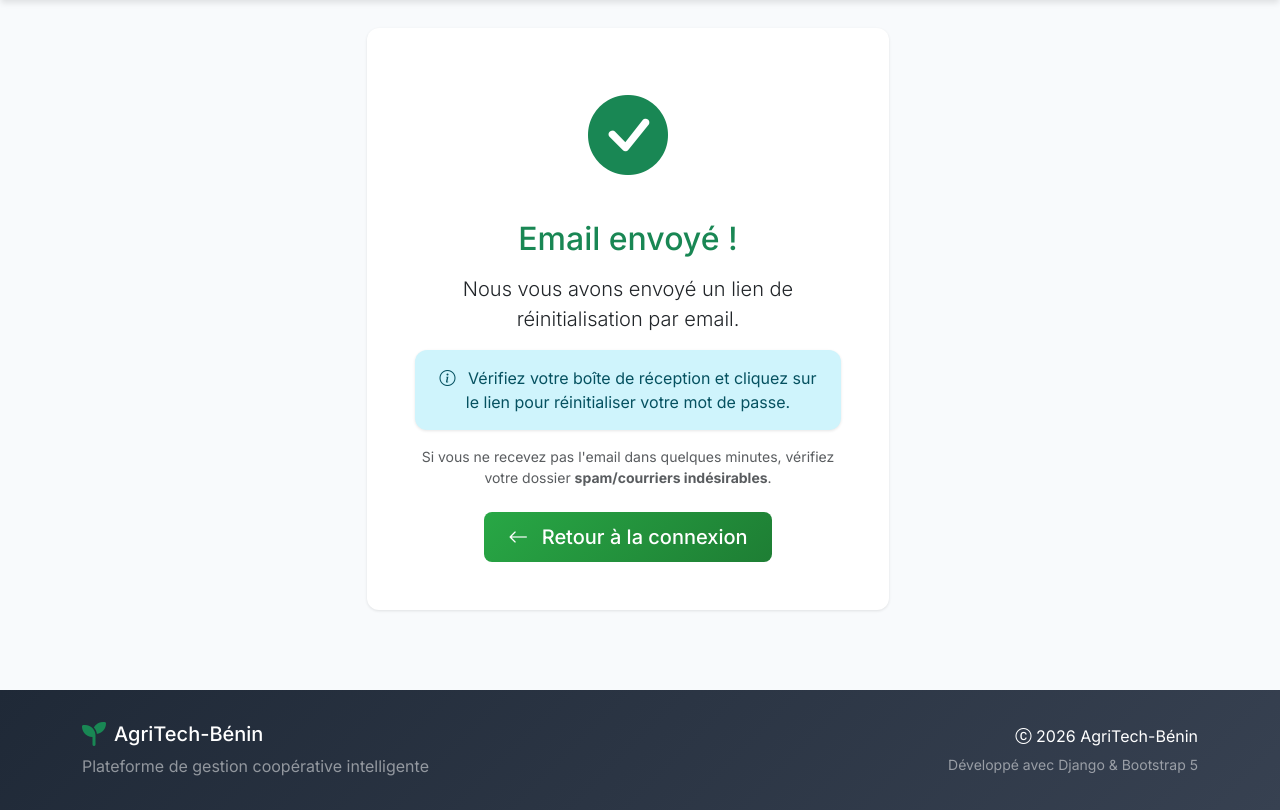
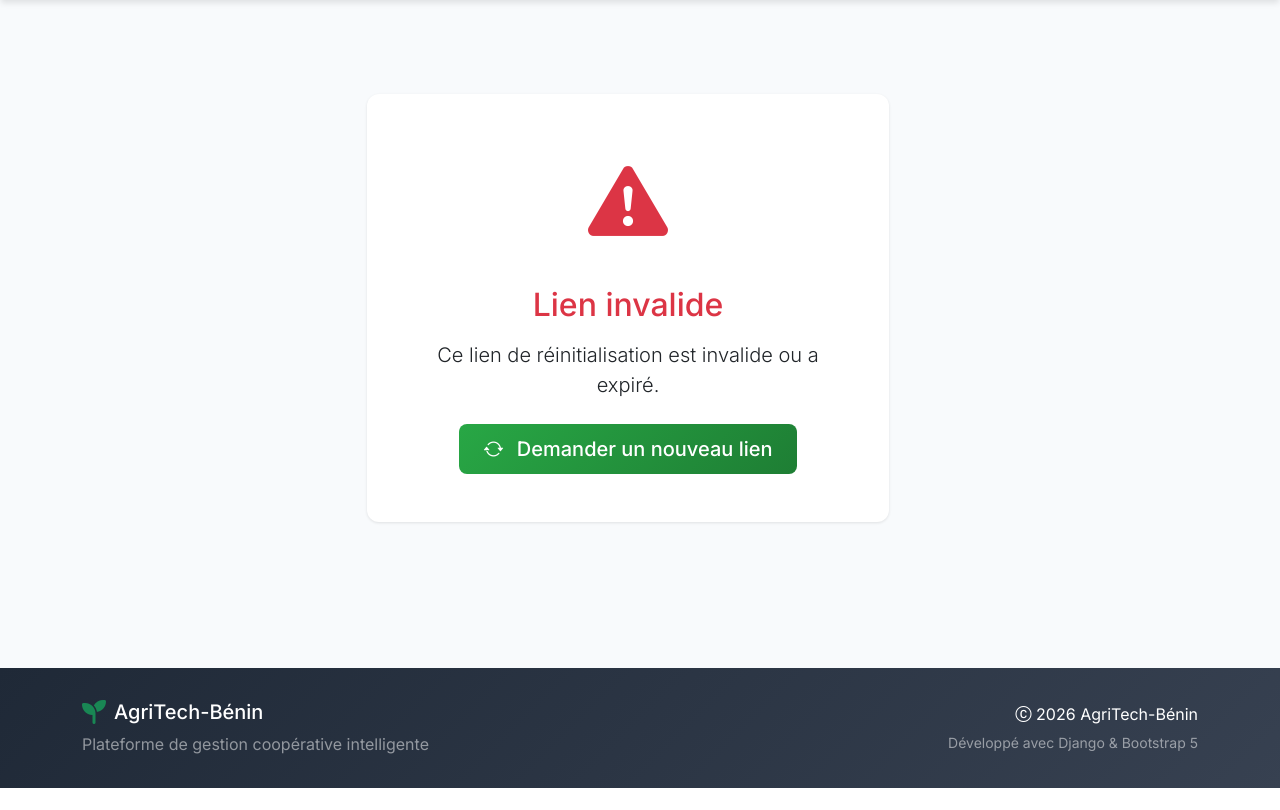
Before and after one commit to amirmoussa01/agritech-benin, a Django app: page /password-reset-confirm/1/1/ in a window 1280 px wide. Shown: the part 80-890 px from the top of the page. After the commit the page ends 868 px from the top, so only its background shows below. Run offline with Django 5.2, Linux system fonts and the light colour scheme; parts of the project's set-up code (start-up, migrations or seed data) failed here and were passed over.

Commit message:
Modif mail 2

```diff
--- a/templates/registration/password_reset_confirm.html
+++ b/templates/registration/password_reset_confirm.html
@@ -1,38 +1,111 @@
 {% extends 'base.html' %}
 
-{% block title %}Email envoyé - AgriTech-Bénin{% endblock %}
+{% block title %}Nouveau mot de passe - AgriTech-Bénin{% endblock %}
+
+{% block extra_css %}
+<style>
+    .input-group {
+        position: relative;
+        margin-bottom: 1.5rem;
+    }
+
+    .input-icon {
+        position: absolute;
+        left: 15px;
+        top: 50%;
+        transform: translateY(-50%);
+        color: #94a3b8;
+        z-index: 10;
+    }
+
+    .form-control.with-icon {
+        padding-left: 45px;
+    }
+</style>
+{% endblock %}
 
 {% block content %}
 <div class="container" style="min-height: 70vh; display: flex; align-items: center;">
     <div class="row justify-content-center w-100">
         <div class="col-md-6">
-            <div class="card text-center">
-                <div class="card-body p-5">
-                    <div class="mb-4">
-                        <i class="bi bi-check-circle-fill text-success" style="font-size: 5rem;"></i>
+            {% if validlink %}
+                <div class="card">
+                    <div class="card-header text-center bg-success text-white">
+                        <i class="bi bi-lock-fill" style="font-size: 3rem;"></i>
+                        <h3 class="mb-0 mt-3">Nouveau mot de passe</h3>
                     </div>
 
-                    <h2 class="text-success mb-3">Email envoyé !</h2>
+                    <div class="card-body p-4">
+                        <p class="text-muted text-center mb-4">
+                            Choisissez un nouveau mot de passe sécurisé
+                        </p>
 
-                    <p class="lead mb-3">
-                        Nous vous avons envoyé un lien de réinitialisation par email.
-                    </p>
+                        <form method="post">
+                            {% csrf_token %}
 
-                    <div class="alert alert-info">
-                        <i class="bi bi-info-circle me-2"></i>
-                        Vérifiez votre boîte de réception et cliquez sur le lien pour réinitialiser votre mot de passe.
+                            {% if form.errors %}
+                                <div class="alert alert-danger">
+                                    <i class="bi bi-exclamation-triangle-fill me-2"></i>
+                                    {% for field, errors in form.errors.items %}
+                                        {% for error in errors %}
+                                            <div>{{ error }}</div>
+                                        {% endfor %}
+                                    {% endfor %}
+                                </div>
+                            {% endif %}
+
+                            <div class="input-group">
+                                <i class="bi bi-key-fill input-icon"></i>
+                                <input type="password"
+                                       name="new_password1"
+                                       id="id_new_password1"
+                                       class="form-control form-control-lg with-icon"
+                                       placeholder="Nouveau mot de passe"
+                                       required
+                                       autofocus>
+                            </div>
+
+                            <div class="input-group">
+                                <i class="bi bi-key-fill input-icon"></i>
+                                <input type="password"
+                                       name="new_password2"
+                                       id="id_new_password2"
+                                       class="form-control form-control-lg with-icon"
+                                       placeholder="Confirmer le mot de passe"
+                                       required>
+                            </div>
+
+                            <div class="alert alert-info">
+                                <strong>Votre mot de passe doit :</strong>
+                                <ul class="mb-0 mt-2 small">
+                                    <li>Contenir au moins 8 caractères</li>
+                                    <li>Inclure des lettres et des chiffres</li>
+                                    <li>Ne pas être trop courant</li>
+                                </ul>
+                            </div>
+
+                            <button type="submit" class="btn btn-success btn-lg w-100">
+                                <i class="bi bi-check-circle me-2"></i>
+                                Enregistrer le nouveau mot de passe
+                            </button>
+                        </form>
                     </div>
-
-                    <p class="text-muted small mb-4">
-                        Si vous ne recevez pas l'email dans quelques minutes, vérifiez votre dossier <strong>spam/courriers indésirables</strong>.
-                    </p>
-
-                    <a href="{% url 'login' %}" class="btn btn-success btn-lg">
-                        <i class="bi bi-arrow-left me-2"></i>
-                        Retour à la connexion
-                    </a>
                 </div>
-            </div>
+            {% else %}
+                <div class="card text-center">
+                    <div class="card-body p-5">
+                        <i class="bi bi-exclamation-triangle-fill text-danger" style="font-size: 5rem;"></i>
+                        <h2 class="text-danger mt-4 mb-3">Lien invalide</h2>
+                        <p class="lead mb-4">
+                            Ce lien de réinitialisation est invalide ou a expiré.
+                        </p>
+                        <a href="{% url 'password_reset' %}" class="btn btn-success btn-lg">
+                            <i class="bi bi-arrow-repeat me-2"></i>
+                            Demander un nouveau lien
+                        </a>
+                    </div>
+                </div>
+            {% endif %}
         </div>
     </div>
 </div>
```
Also changed, not shown: templates/registration/password_reset_email.html (+39 -66 lines).
